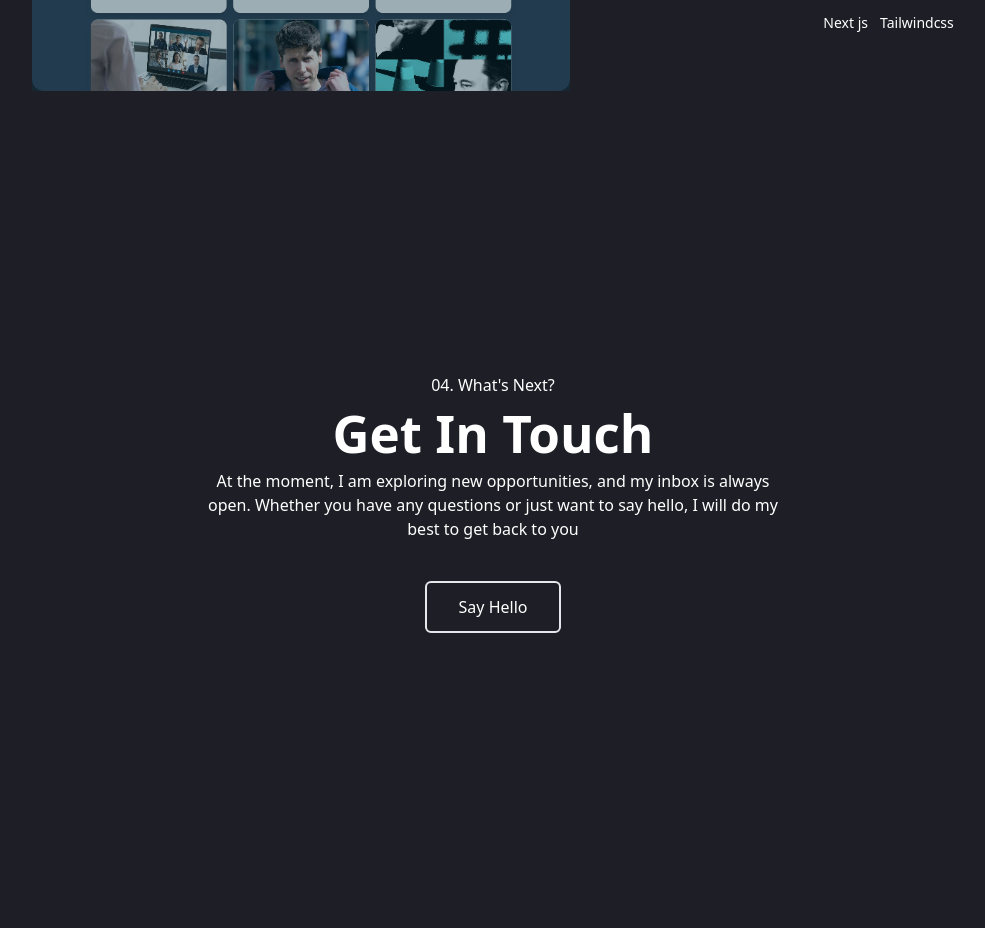
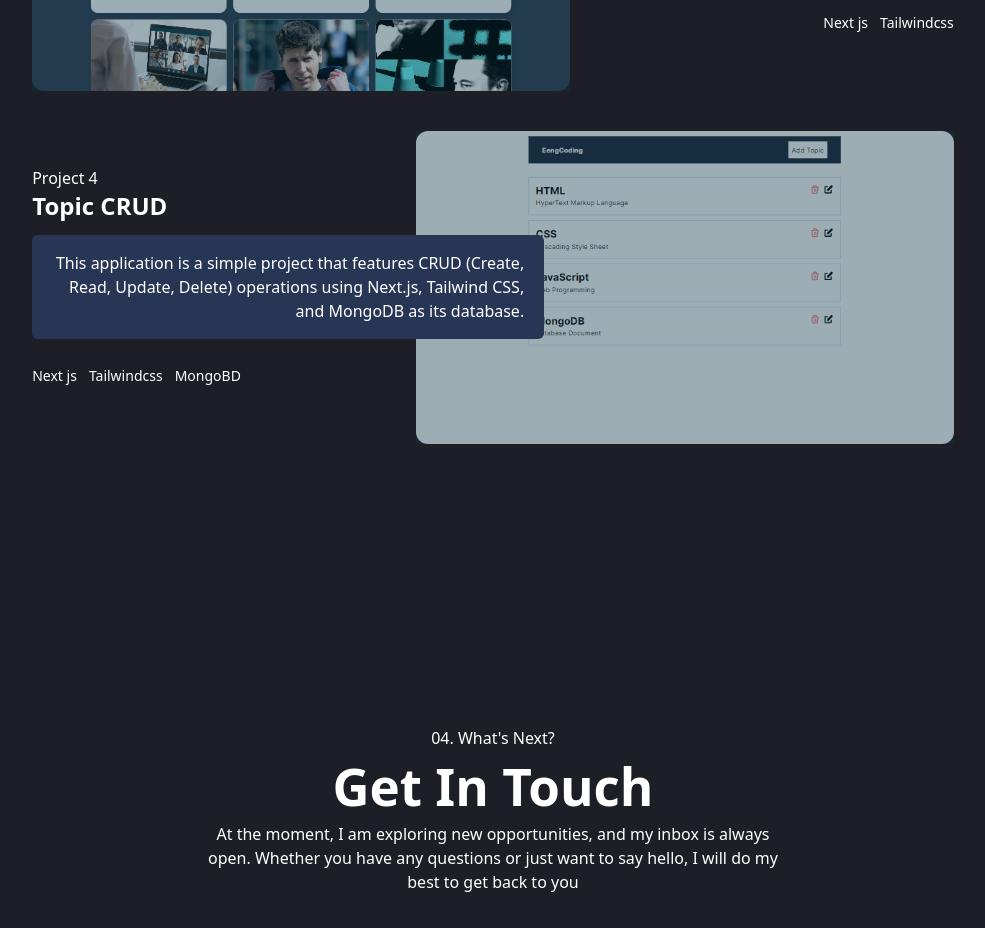
Before and after one commit to eengsf/portfolio, a React (Vite) app: page / in a window 1280 px wide. Shown: the part 3360-4288 px from the top of the page, without its empty margins (147-1132 px from the left). Built offline with nearby package versions, Linux system fonts and the light colour scheme.

Commit message:
update project

```diff
--- a/src/components/Project.jsx
+++ b/src/components/Project.jsx
@@ -55,6 +55,7 @@ export default function Project() {
         <SubProject posisiGambar={true} value={value1} />
         <SubProject posisiGambar={false} value={value2} />
         <SubProject posisiGambar={true} value={value3} />
+        <SubProject posisiGambar={false} value={value4} />
       </div>
     </>
   );
```
